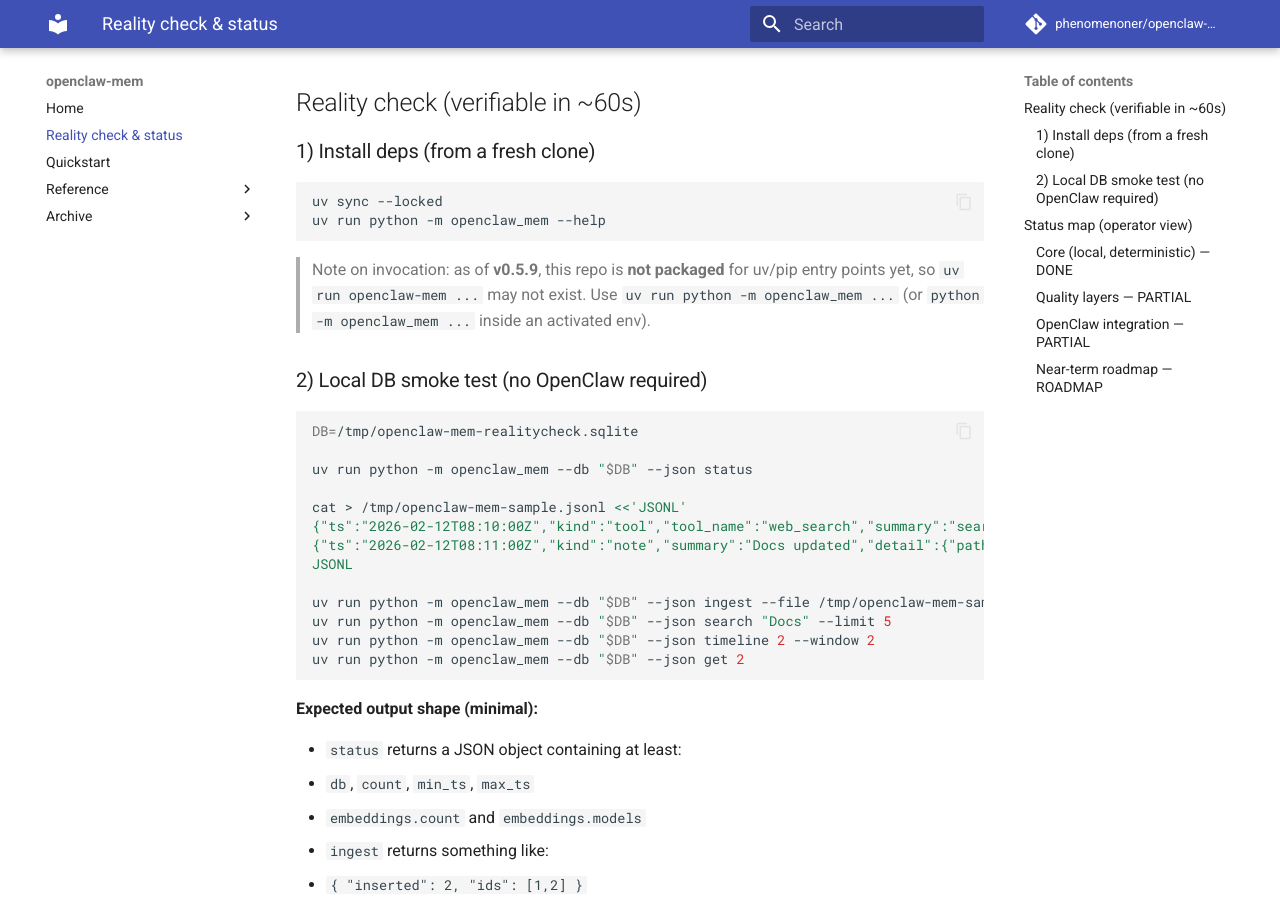
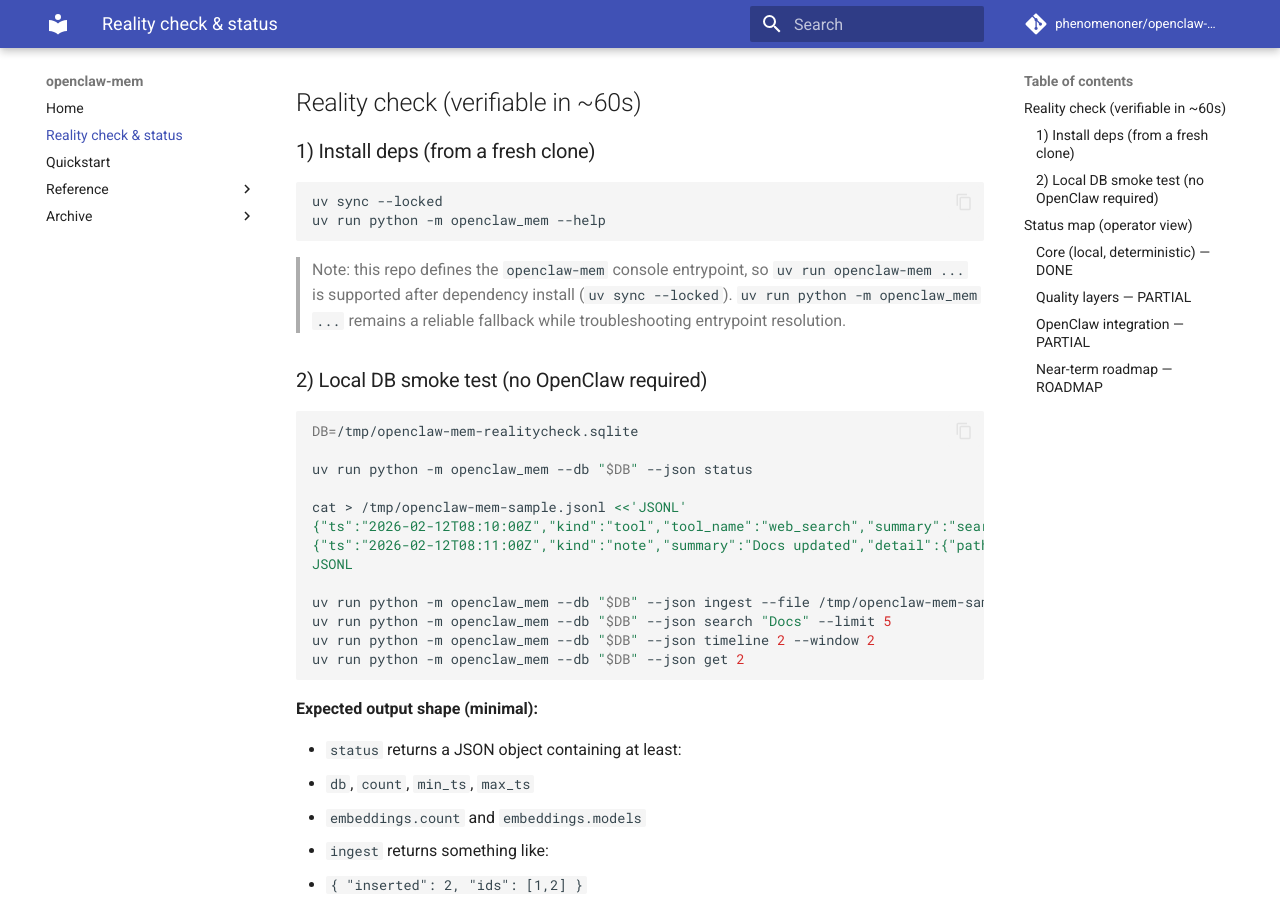
Before and after one commit to phenomenoner/openclaw-mem, an MkDocs documentation site: the page built from docs/reality-check.md, in a window 1280 px wide and 900 px high, scrolled down 337 px. Built offline with MkDocs 1.6.1 and Material for MkDocs 9.7.7, drawn with Linux system fonts in a browser that asks for light colours; comment, search, counter and statistics services are not loaded.

Commit message:
docs: clarify openclaw-mem entrypoint invocation

````diff
--- a/docs/reality-check.md
+++ b/docs/reality-check.md
@@ -19,8 +19,8 @@ uv sync --locked
 uv run python -m openclaw_mem --help
 ```
 
-> Note on invocation: as of **v0.5.9**, this repo is **not packaged** for uv/pip entry points yet, so `uv run openclaw-mem ...` may not exist.
-> Use `uv run python -m openclaw_mem ...` (or `python -m openclaw_mem ...` inside an activated env).
+> Note: this repo defines the `openclaw-mem` console entrypoint, so `uv run openclaw-mem ...` is supported after dependency install (`uv sync --locked`).
+> `uv run python -m openclaw_mem ...` remains a reliable fallback while troubleshooting entrypoint resolution.
 
 ### 2) Local DB smoke test (no OpenClaw required)
 
````
